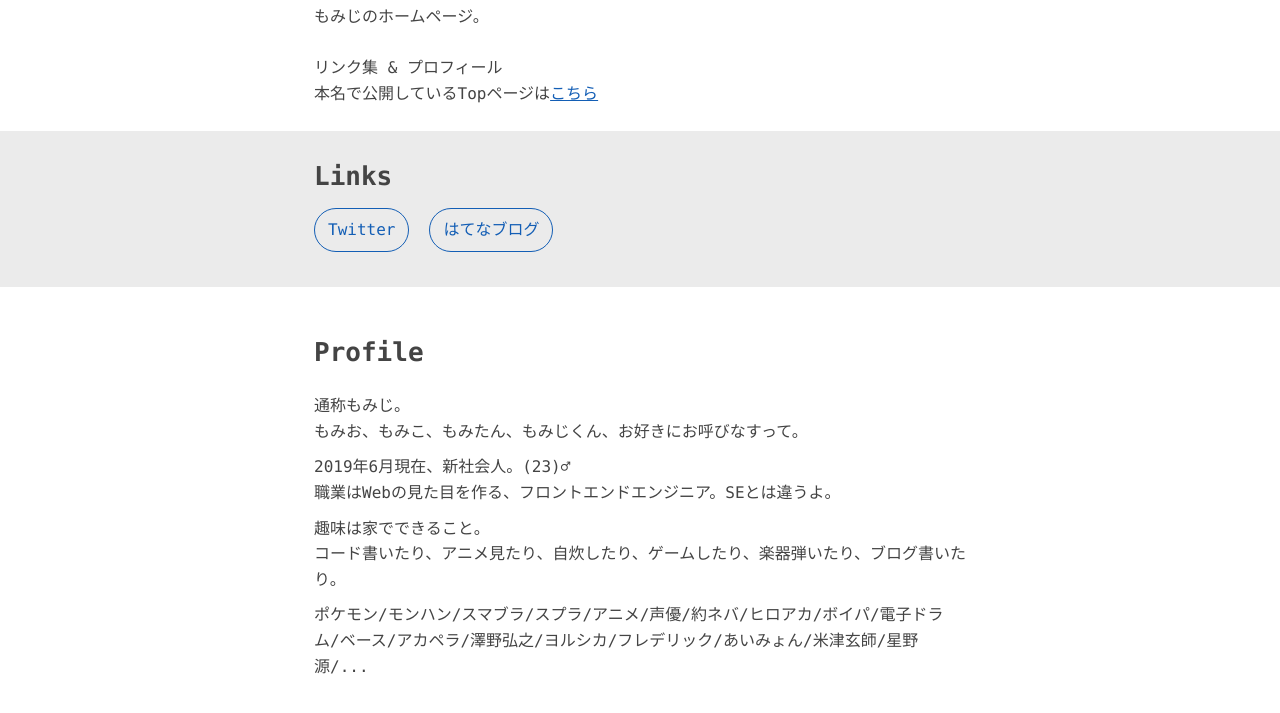
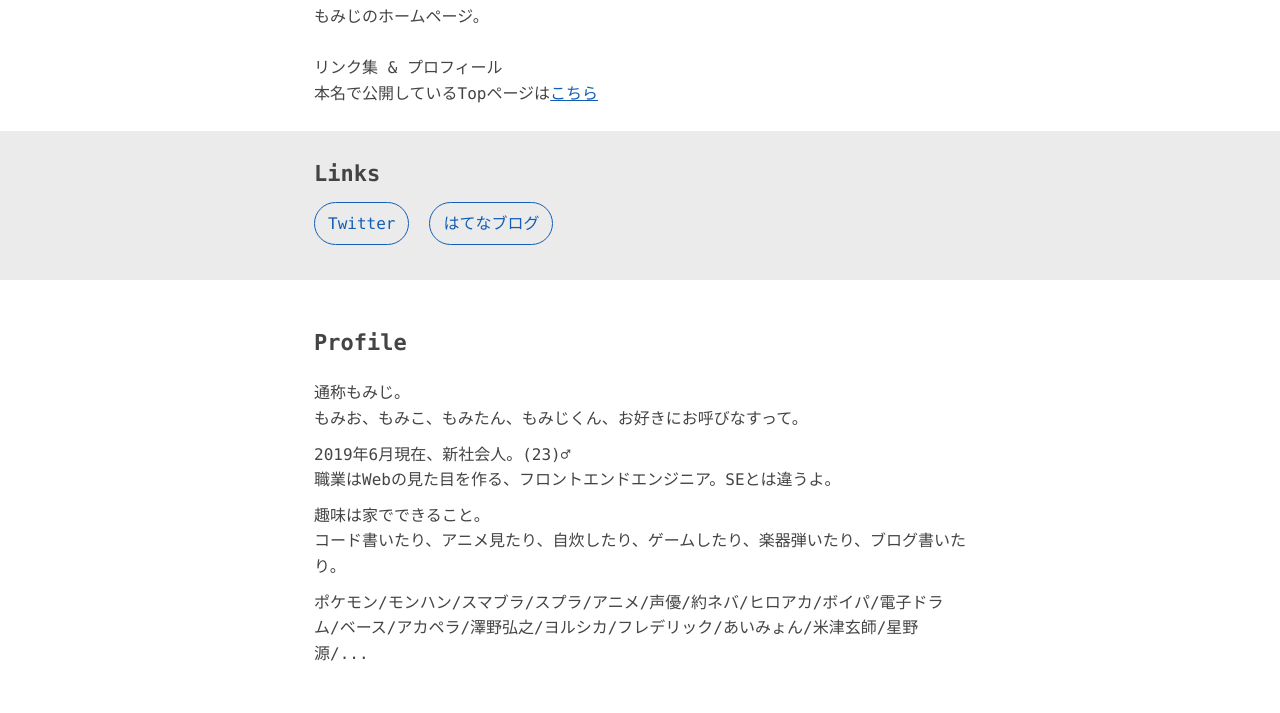
Before and after one commit to dorara-m/myWeb, a website: page dev/private-links/index.html in a window 1280 px wide. Shown: the part 155-868 px from the top of the page. Drawn offline with Linux system fonts and the light colour scheme.

Commit message:
[fix] タイトルフォント調整

```diff
--- a/src/sass/flocss/foundation/option.scss
+++ b/src/sass/flocss/foundation/option.scss
@@ -1,4 +1,5 @@
 @import url('https://fonts.googleapis.com/css?family=Sawarabi+Gothic');
+@import url('https://fonts.googleapis.com/css?family=Archivo+Black&display=swap');
 
 // colors
 $color-text: #444;
@@ -7,7 +8,7 @@ $color-main: aqua;
 // font
 $font-ja: 'Sawarabi Gothic', sans-serif;
 $font-en: 'Menlo', sans-serif;
-$font-head: 'Arial Black', sans-serif;
+$font-head: 'Archivo Black', sans-serif;
 
 * {
 	box-sizing: border-box;
--- a/src/sass/flocss/object/project/private.scss
+++ b/src/sass/flocss/object/project/private.scss
@@ -26,7 +26,7 @@ $color-link: #135EB5;
       background-color: #EBEBEB;
     }
     h2 {
-      font-size: 26px;
+      font-size: 22px;
       font-weight: bold;
     }
   }
```
Also changed, not shown: dev/assets/styles/main.css, www/assets/styles/main.css.
